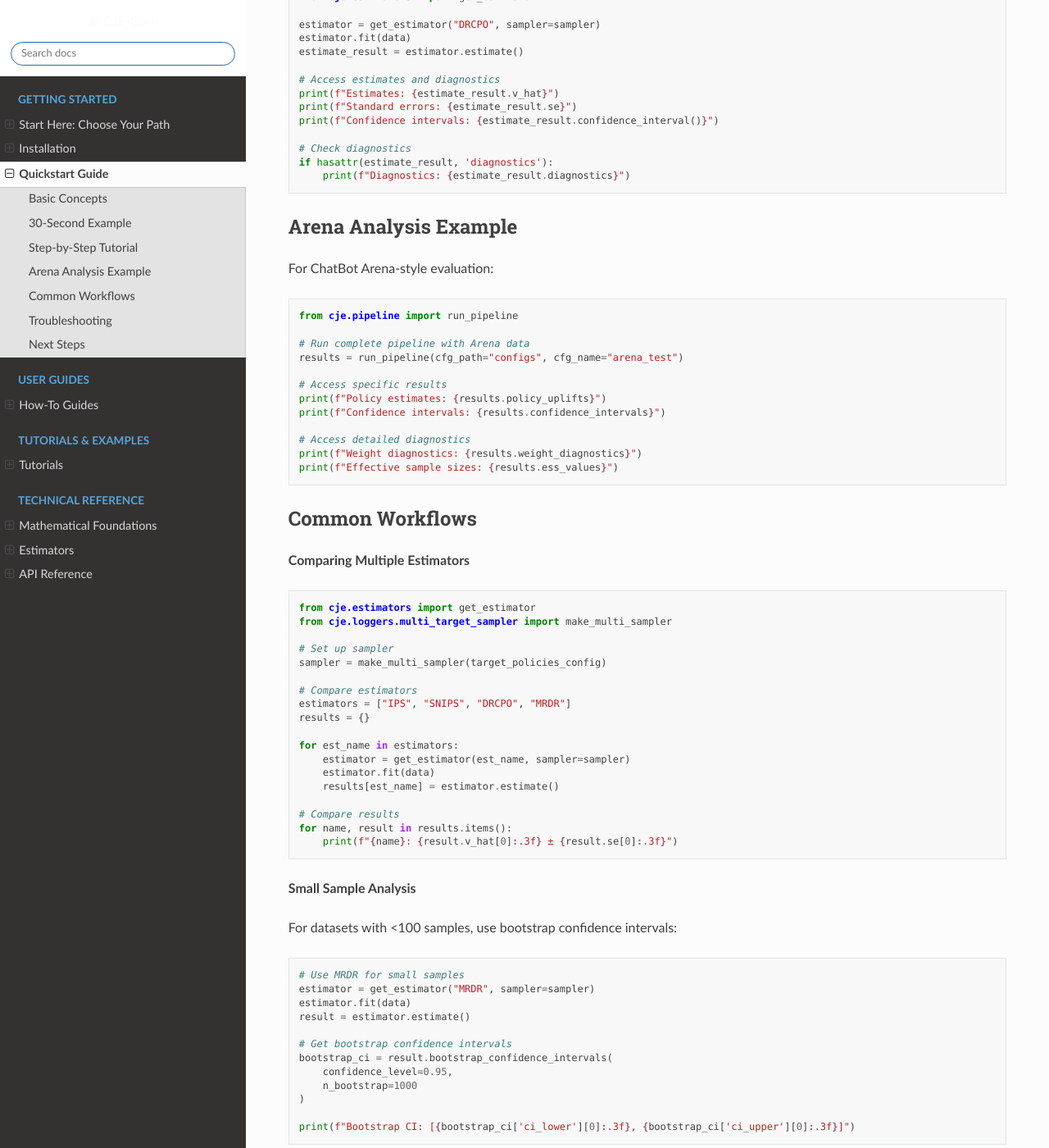
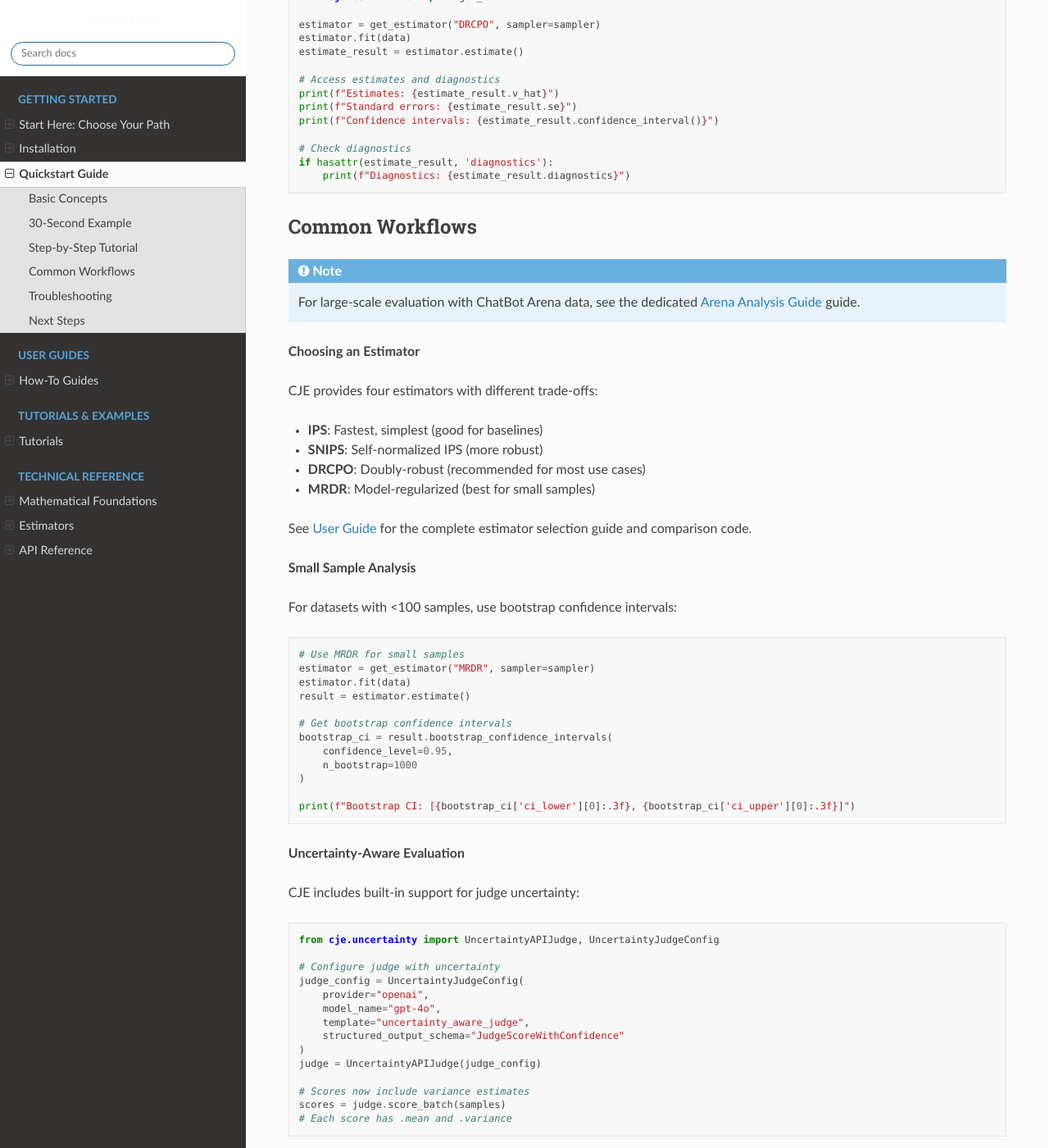
Before and after one commit to fondutech/causal-judge-evaluation, a Sphinx documentation site: the page built from docs/quickstart.rst, in a window 1280 px wide and 1400 px high, scrolled down 3364 px. Shown: the whole window at 82% size. Built offline with Sphinx 7.4.7 and the Read the Docs theme 3.1.0, drawn with Linux system fonts in a browser that asks for light colours; pages that are not in the unit, such as notebooks, are missing from menus; some of the changed text lies outside the part shown.

Commit message:
Update documentation and configuration for clarity and troubleshooting
- Renamed `arena_test` to `example_eval` in CLAUDE.md for consistency with new naming conventions.
- Removed outdated Arena analysis examples from the Quickstart guide and added a note directing users to the new `guides/arena_analysis` for large-scale evaluations.
- Introduced a comprehensive `troubleshooting` guide consolidating common issues and solutions across documentation, enhancing user support.
- Updated `uncertainty_evaluation` and `user_guide` to reference the new troubleshooting guide for better guidance on common problems.

These changes improve clarity and accessibility for users, ensuring they have the necessary resources for effective troubleshooting.

```diff
--- a/docs/guides/index.rst
+++ b/docs/guides/index.rst
@@ -33,6 +33,7 @@
    :maxdepth: 2
    :caption: Specialized Topics
 
+   troubleshooting
    weight_processing
    validation/oracle_analysis
    oracle_types
--- a/docs/quickstart.rst
+++ b/docs/quickstart.rst
@@ -170,51 +170,22 @@
    if hasattr(estimate_result, 'diagnostics'):
        print(f"Diagnostics: {estimate_result.diagnostics}")
 
-Arena Analysis Example
----------------------
-
-For ChatBot Arena-style evaluation:
-
-.. code-block:: python
-
-   from cje.pipeline import run_pipeline
-
-   # Run complete pipeline with Arena data
-   results = run_pipeline(cfg_path="configs", cfg_name="arena_test")
-
-   # Access specific results
-   print(f"Policy estimates: {results.policy_uplifts}")
-   print(f"Confidence intervals: {results.confidence_intervals}")
-
-   # Access detailed diagnostics
-   print(f"Weight diagnostics: {results.weight_diagnostics}")
-   print(f"Effective sample sizes: {results.ess_values}")
-
 Common Workflows
 ---------------
 
-**Comparing Multiple Estimators**
+.. note::
+   For large-scale evaluation with ChatBot Arena data, see the dedicated :doc:`guides/arena_analysis` guide.
 
-.. code-block:: python
+**Choosing an Estimator**
 
-   from cje.estimators import get_estimator
-   from cje.loggers.multi_target_sampler import make_multi_sampler
+CJE provides four estimators with different trade-offs:
 
-   # Set up sampler
-   sampler = make_multi_sampler(target_policies_config)
+- **IPS**: Fastest, simplest (good for baselines)
+- **SNIPS**: Self-normalized IPS (more robust)
+- **DRCPO**: Doubly-robust (recommended for most use cases)
+- **MRDR**: Model-regularized (best for small samples)
 
-   # Compare estimators
-   estimators = ["IPS", "SNIPS", "DRCPO", "MRDR"]
-   results = {}
-
-   for est_name in estimators:
-       estimator = get_estimator(est_name, sampler=sampler)
-       estimator.fit(data)
-       results[est_name] = estimator.estimate()
-
-   # Compare results
-   for name, result in results.items():
-       print(f"{name}: {result.v_hat[0]:.3f} ± {result.se[0]:.3f}")
+See :doc:`guides/user_guide` for the complete estimator selection guide and comparison code.
 
 **Small Sample Analysis**
 
@@ -279,25 +250,13 @@
 Troubleshooting
 --------------
 
-**High Variance Results**
-   - Try DR-CPO or MRDR instead of IPS
-   - Increase sample size
-   - Check for distribution shift
+For common issues and solutions, see the comprehensive :doc:`guides/troubleshooting` guide which covers:
 
-**Low Effective Sample Size (ESS)**
-   - Indicates most weight concentrated on few examples
-   - Use DR methods which are less sensitive
-   - Check teacher forcing consistency (see :doc:`developer/teacher_forcing`)
-
-**Model Convergence Issues**
-   - Reduce model complexity
-   - Increase cross-validation folds
-   - Check data quality
-
-**API Rate Limits**
-   - Add delays between requests
-   - Use batch processing
-   - Consider local models
+- Configuration and validation errors
+- API authentication and rate limits
+- Weight processing and ESS issues
+- Uncertainty calibration problems
+- Performance optimization tips
 
 Next Steps
 ----------
```
Also changed, not shown: CLAUDE.md (+1 -1 lines), docs/guides/arena_analysis.rst (+5 -55 lines), docs/guides/troubleshooting.rst (added, +412 -0 lines), docs/guides/uncertainty_evaluation.rst (+5 -14 lines), docs/guides/user_guide.rst (+5 -18 lines).
